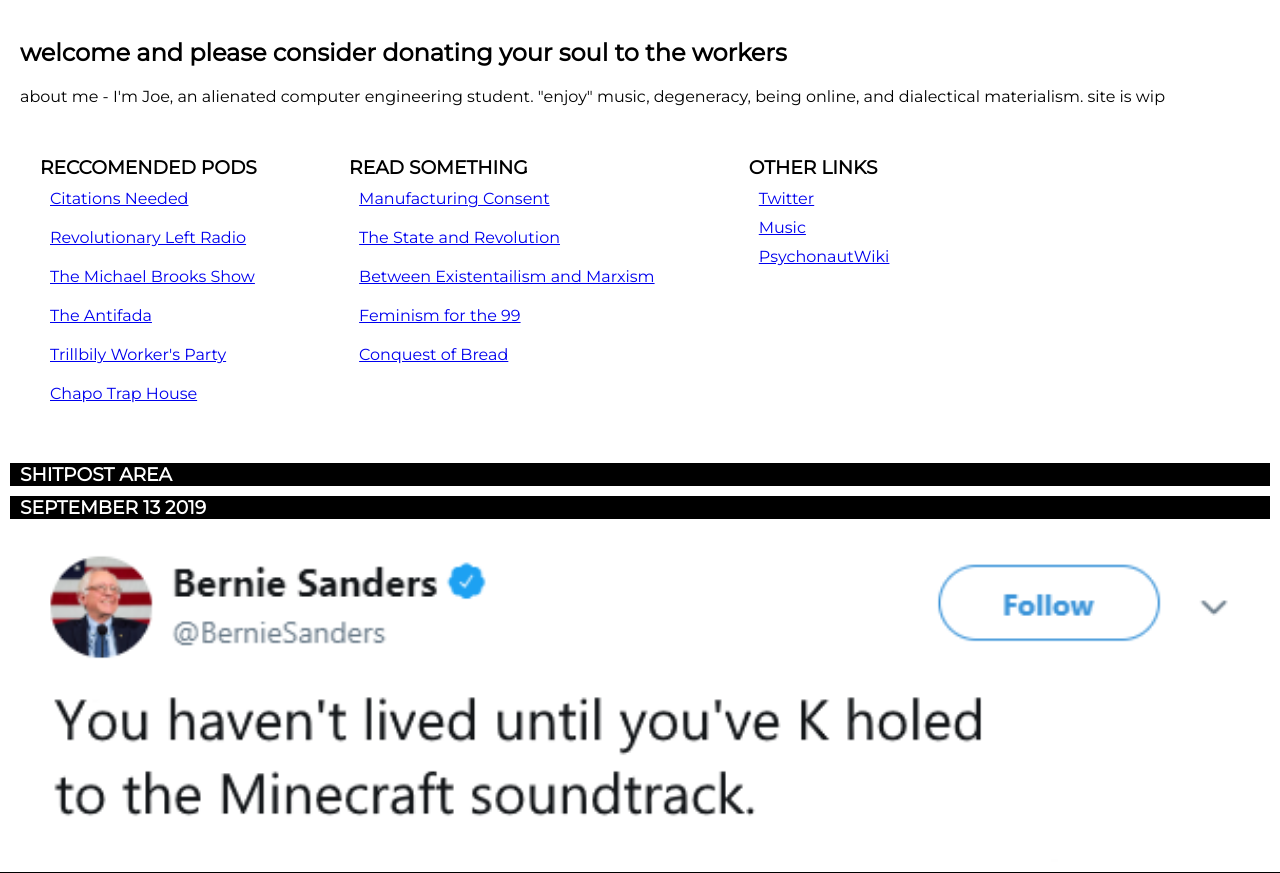
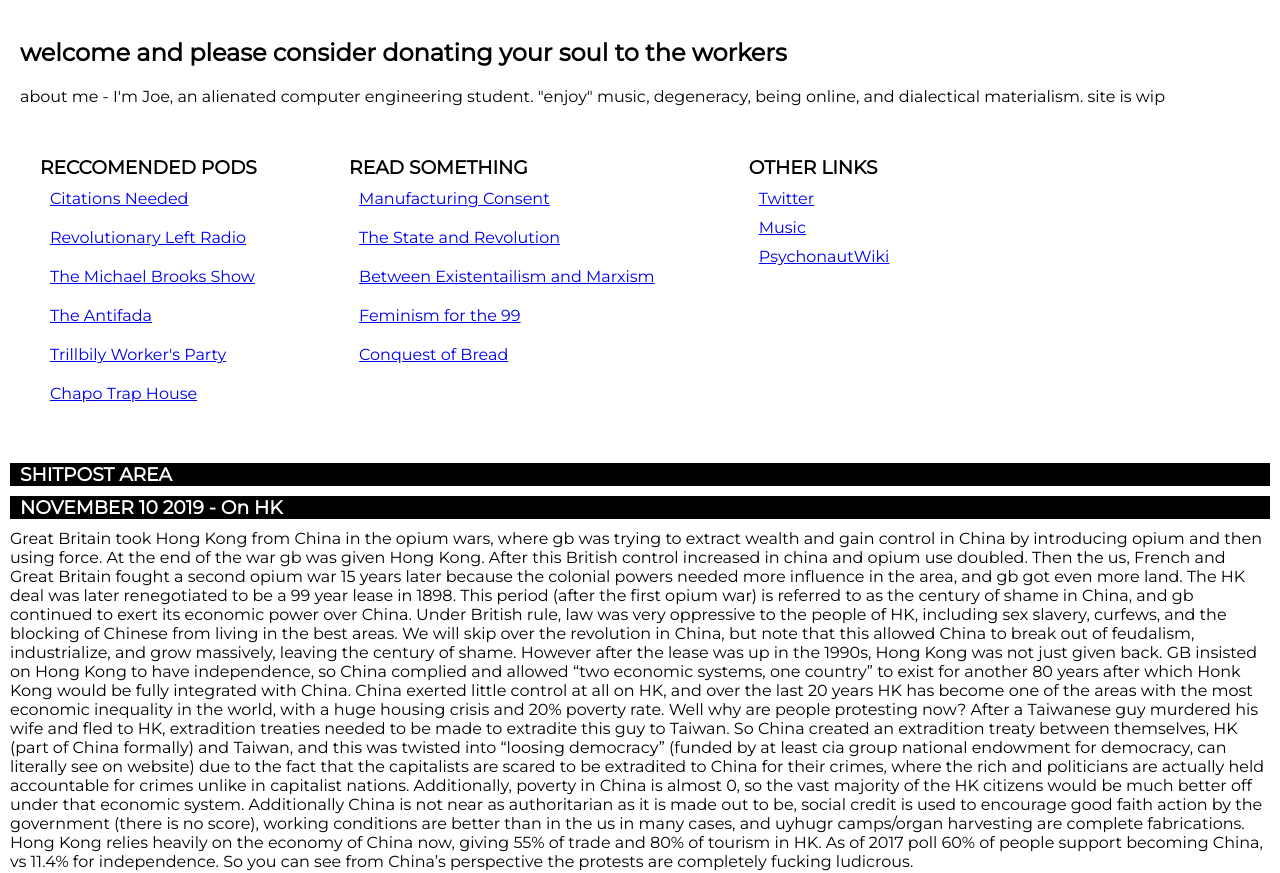
Before and after one commit to GreatValueCaviar/website, a plain HTML site: page index.html in a window 1280 px wide. Shown: the part 82-955 px from the top of the page. Drawn offline with Linux system fonts and the light colour scheme.

Commit message:
addition

```diff
--- a/index.html
+++ b/index.html
@@ -65,6 +65,37 @@
         <h3>SHITPOST AREA</h3>
       </div>
 <!-- INSERT NEW POST BELOW -->
+      <div class="BlogHeader">
+        <h3>NOVEMBER 10 2019 - On HK</h3>
+      </div>
+
+      <p>
+      Great Britain took Hong Kong from China in the opium wars, where gb was trying to extract wealth and gain control
+        in China by introducing opium and then using force. At the end of the war gb was given Hong Kong. After this
+        British control increased in china and opium use doubled. Then the us, French and Great Britain fought a second
+        opium war 15 years later because the colonial powers needed more influence in the area, and gb got even more land.
+        The HK deal was later renegotiated to be a 99 year lease in 1898. This period (after the first opium war) is
+        referred to as the century of shame in China, and gb continued to exert its economic power over China. Under
+        British rule, law was very oppressive to the people of HK, including sex slavery, curfews, and the blocking of
+        Chinese from living in the best areas. We will skip over the revolution in China, but note that this allowed China
+        to break out of feudalism, industrialize, and grow massively, leaving the century of shame. However after the lease
+        was up in the 1990s, Hong Kong was not just given back. GB insisted on Hong Kong to have independence, so China
+        complied and allowed “two economic systems, one country” to exist for another 80 years after which Honk Kong would
+        be fully integrated with China. China exerted little control at all on HK, and over the last 20 years HK has become
+        one of the areas with the most economic inequality in the world, with a huge housing crisis and 20% poverty rate. Well
+        why are people protesting now? After a Taiwanese guy murdered his wife and fled to HK, extradition treaties needed to
+        be made to extradite this guy to Taiwan. So China created an extradition treaty between themselves, HK (part of China
+        formally) and Taiwan, and this was twisted into “loosing democracy” (funded by at least cia group national endowment
+        for democracy, can literally see on website) due to the fact that the capitalists are scared to be extradited to China
+        for their crimes, where the rich and politicians are actually held accountable for crimes unlike in capitalist nations.
+        Additionally, poverty in China is almost 0, so the vast majority of the HK citizens would be much better off under that
+        economic system. Additionally China is not near as authoritarian as it is made out to be, social credit is used to
+        encourage good faith action by the government (there is no score), working conditions are better than in the us in many
+        cases, and uyhugr camps/organ harvesting are complete fabrications. Hong Kong relies heavily on the economy of China now,
+        giving 55% of trade and 80% of tourism in HK. As of 2017 poll 60% of people support becoming China, vs 11.4% for
+        independence. So you can see from China’s perspective the protests are completely fucking ludicrous.
+
+      </p>
 
       <div class="BlogHeader">
         <h3>SEPTEMBER 13 2019</h3>
```
